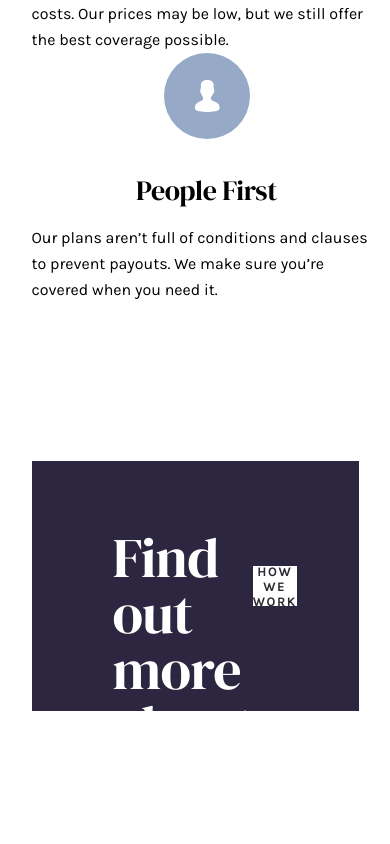
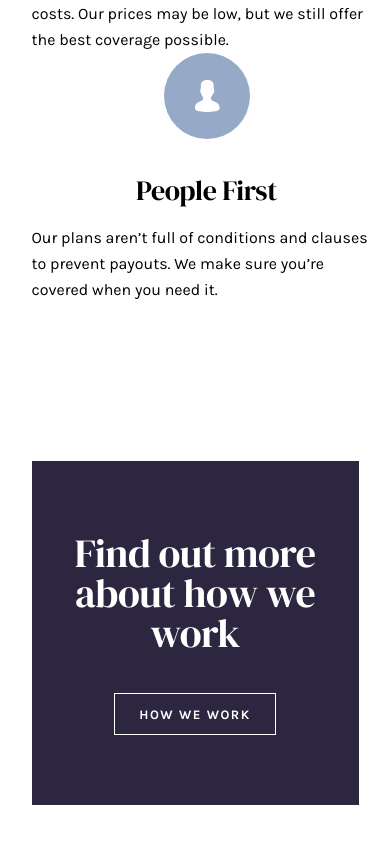
Before and after one commit to nablanco/insure-landing-page, a React (Create React App) app: page / in a window 390 px wide. Shown: the part 1811-2655 px from the top of the page. After the commit the page ends 2616 px from the top, so only its background shows below. Built offline with nearby package versions, Linux system fonts and the light colour scheme.

Commit message:
Update body secondary content for mobile

```diff
--- a/src/components/content/body.js
+++ b/src/components/content/body.js
@@ -88,6 +88,12 @@ const LowerContentContainer = styled.div`
   flex-flow: row nowrap;
   justify-content: space-between;
   align-items: center;
+
+  @media screen and (max-width: 1200px) {
+    height: 344px;
+    flex-flow: column nowrap;
+    justify-content: flex-start;
+  }
 `;
 const LowerContentText = styled.div`
   width: 475px;
@@ -100,13 +106,25 @@ const LowerContentText = styled.div`
   font-size: 56px;
   line-height: 56px;
   letter-spacing: -0.777778px;
+
+  @media screen and (max-width: 1200px) {
+    margin-left: 0px;
+    margin-top: 72px;
+    width: 279px;
+    height: 120px;
+    font-size: 40px;
+    line-height: 40px;
+    text-align: center;
+    letter-spacing: -0.555556px;
+  }
 `;
 const LowerContentButton = styled.div`
   width: 160px;
   height: 40px;
   margin-right: 80px;
-  color: #2c2830;
-  background-color: #ffffff;
+  color: #ffffff;
+  background-color: none;
+  border: 1px solid #ffffff;
   cursor: pointer;
   display: flex;
   align-items: center;
@@ -118,6 +136,16 @@ const LowerContentButton = styled.div`
   line-height: 15px;
   text-align: center;
   letter-spacing: 1.5px;
+
+  :hover {
+    color: #2c2830;
+    background-color: #ffffff;
+  }
+
+  @media screen and (max-width: 1200px) {
+    margin-right: 0px;
+    margin-top: 40px;
+  }
 `;
 const Body = () => {
   return (
```
